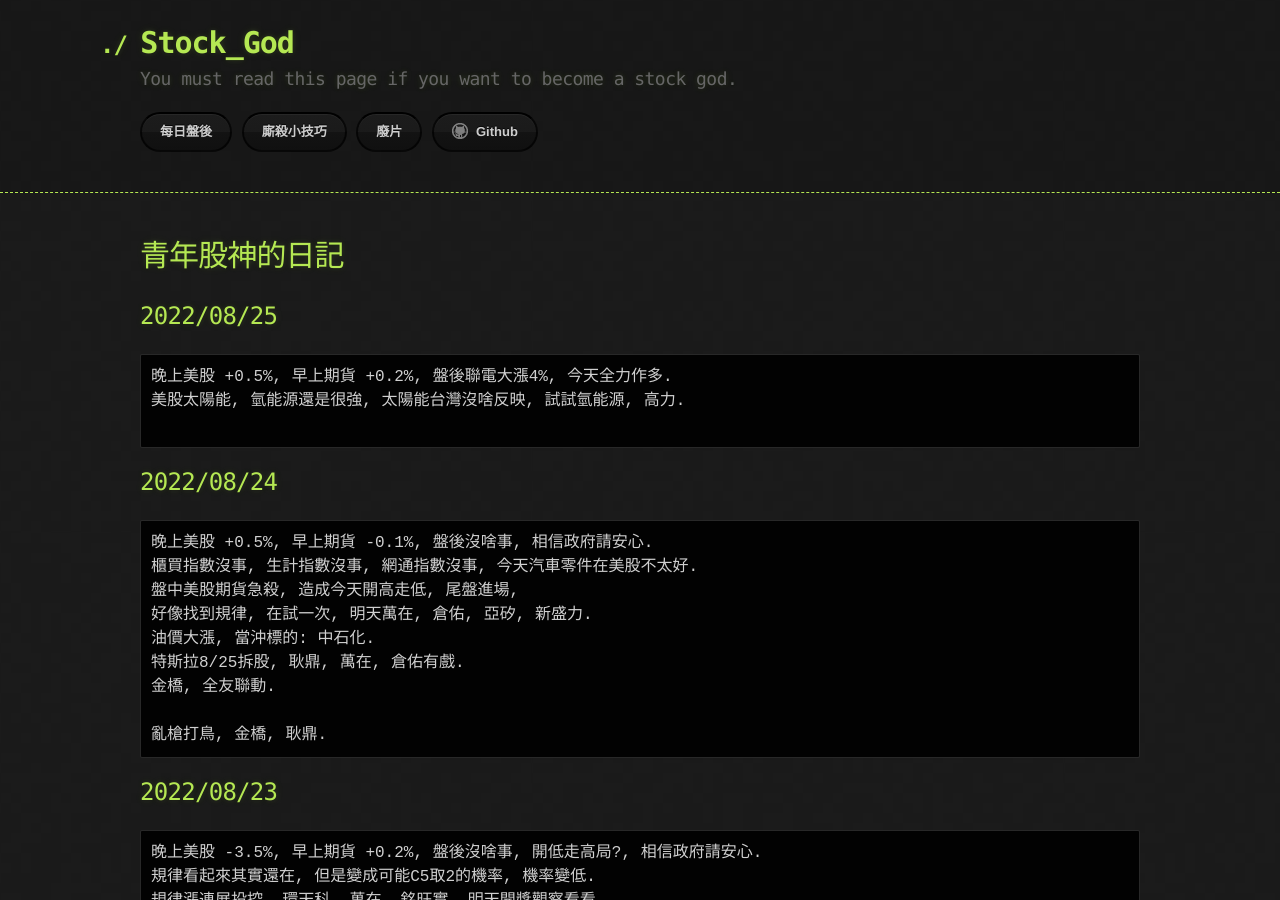
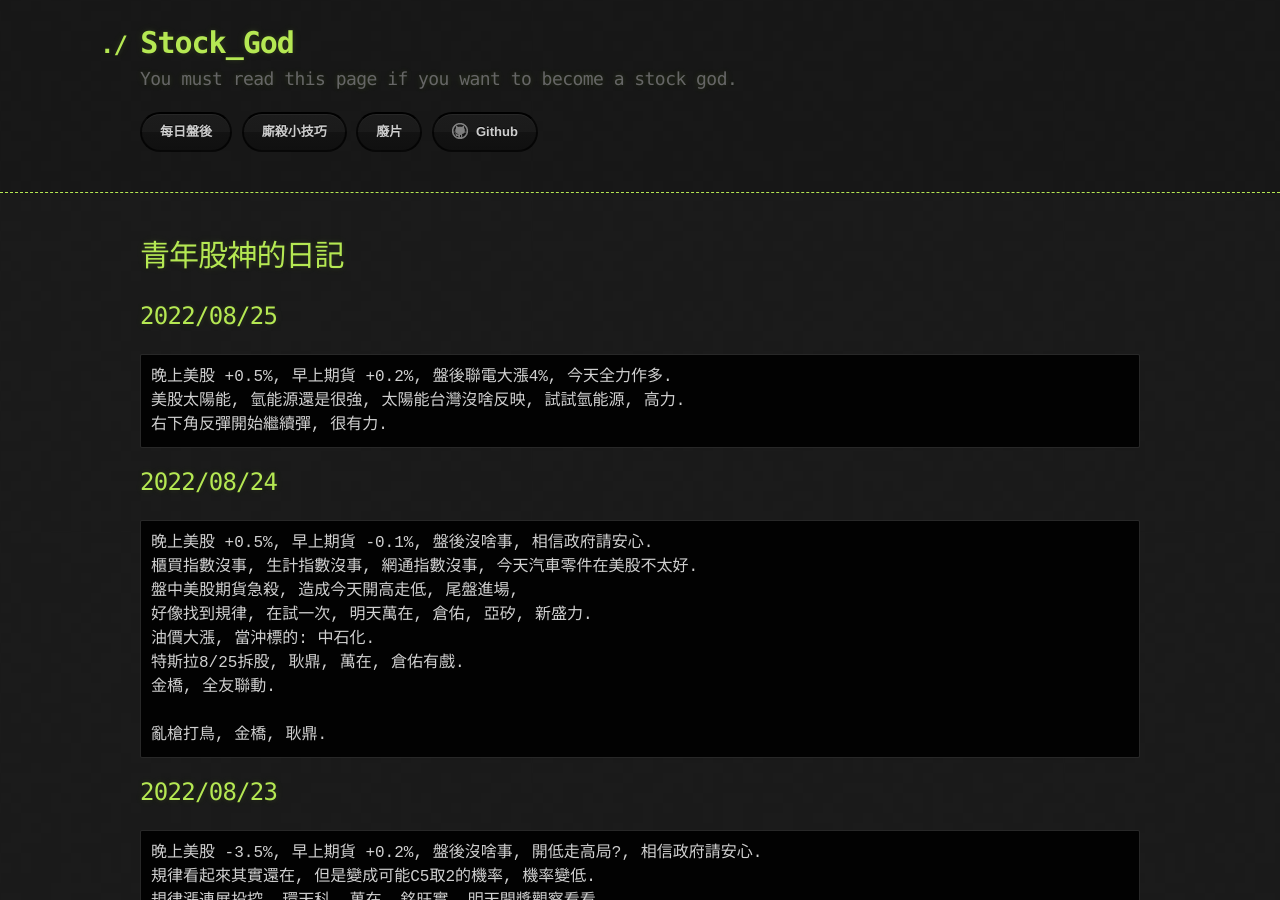
Before and after one commit to lepg5487/Stock_God, a Jekyll site: the page built from index.md, in a window 1280 px wide and 900 px high. Built offline with Jekyll 4.4.1, drawn with Linux system fonts in a browser that asks for light colours; our own code applies the rules of GitHub Pages for plain Markdown files.

Commit message:
Update index.md

````diff
--- a/index.md
+++ b/index.md
@@ -8,7 +8,7 @@ layout: testlayouts
 ```
 晚上美股 +0.5%, 早上期貨 +0.2%, 盤後聯電大漲4%, 今天全力作多.
 美股太陽能, 氫能源還是很強, 太陽能台灣沒啥反映, 試試氫能源, 高力.
-
+右下角反彈開始繼續彈, 很有力.
 ```
 
 ## 2022/08/24
````
